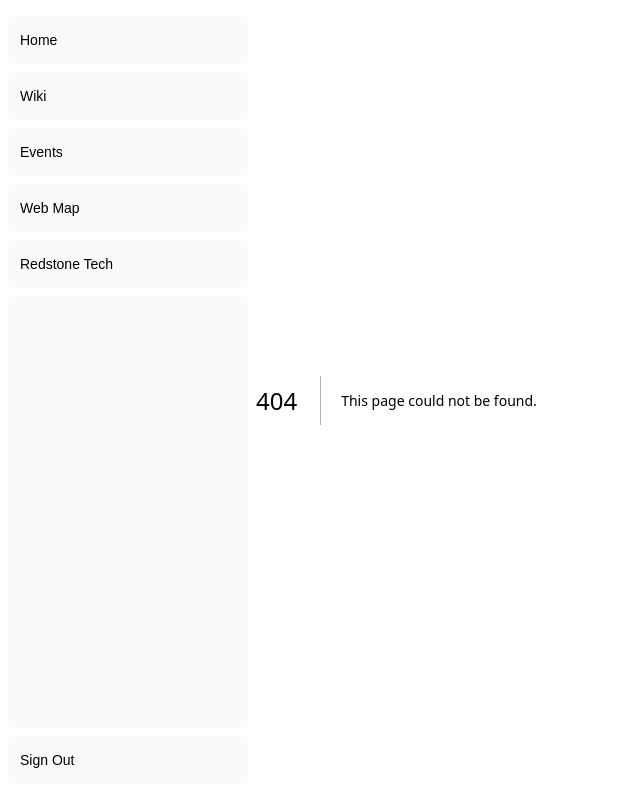
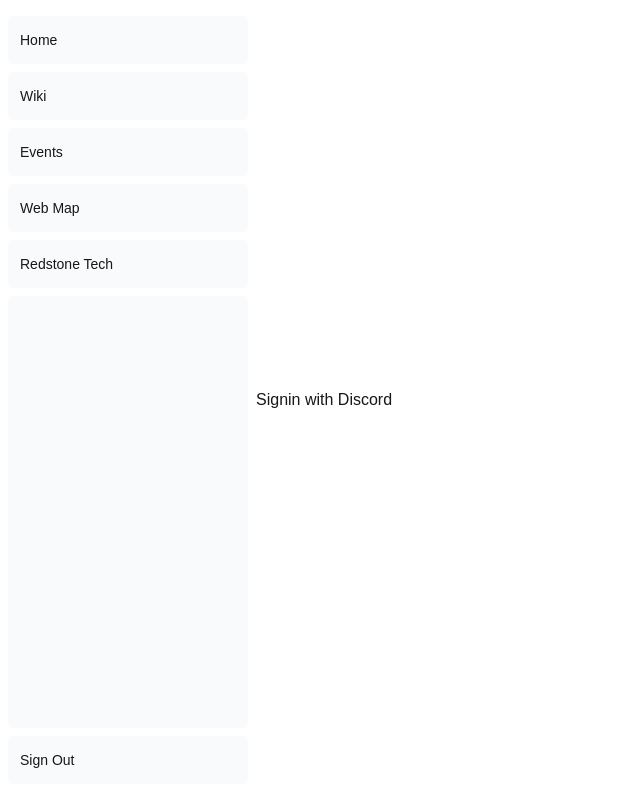
Before and after one commit to 3096/duneraft, a Next.js app: page /signup in a window 1280 px wide. Before the commit this address had no page. Shown: the whole page, without its empty margins (0-640 px from the left). Built offline with nearby package versions, Linux system fonts and the light colour scheme.

Commit message:
add authjs

```diff
--- /dev/null
+++ b/app/api/auth/[...nextauth]/route.ts
@@ -0,0 +1,2 @@
+import { handlers } from "@/auth"; // Referring to the auth.ts we just created
+export const { GET, POST } = handlers;
--- /dev/null
+++ b/app/signup/page.tsx
@@ -0,0 +1,14 @@
+import { signIn } from "@/auth";
+
+export default function SignIn() {
+  return (
+    <form
+      action={async () => {
+        "use server";
+        await signIn("discord");
+      }}
+    >
+      <button type="submit">Signin with Discord</button>
+    </form>
+  );
+}
--- /dev/null
+++ b/auth.ts
@@ -0,0 +1,6 @@
+import NextAuth from "next-auth";
+import Discord from "next-auth/providers/discord";
+
+export const { handlers, signIn, signOut, auth } = NextAuth({
+  providers: [Discord],
+});
--- /dev/null
+++ b/middleware.ts
@@ -0,0 +1 @@
+export { auth as middleware } from "@/auth";
--- a/package.json
+++ b/package.json
@@ -8,8 +8,11 @@
     "lint": "next lint"
   },
   "dependencies": {
+    "@libsql/client": "^0.15.9",
     "clsx": "^2.1.1",
+    "drizzle-orm": "^0.44.2",
     "next": "15.3.3",
+    "next-auth": "^5.0.0-beta.28",
     "react": "^19.0.0",
     "react-dom": "^19.0.0"
   },
@@ -19,8 +22,9 @@
     "@types/node": "^20",
     "@types/react": "^19",
     "@types/react-dom": "^19",
-    "discord.js": "^14.19.3",
+    "discord.js": "^14.14.1",
     "dotenv": "^16.5.0",
+    "drizzle-kit": "^0.31.1",
     "eslint": "^9",
     "eslint-config-next": "15.3.3",
     "tailwindcss": "^4",
```
Also changed, not shown: 1 other file (tests, documents, lock files or other folders).
